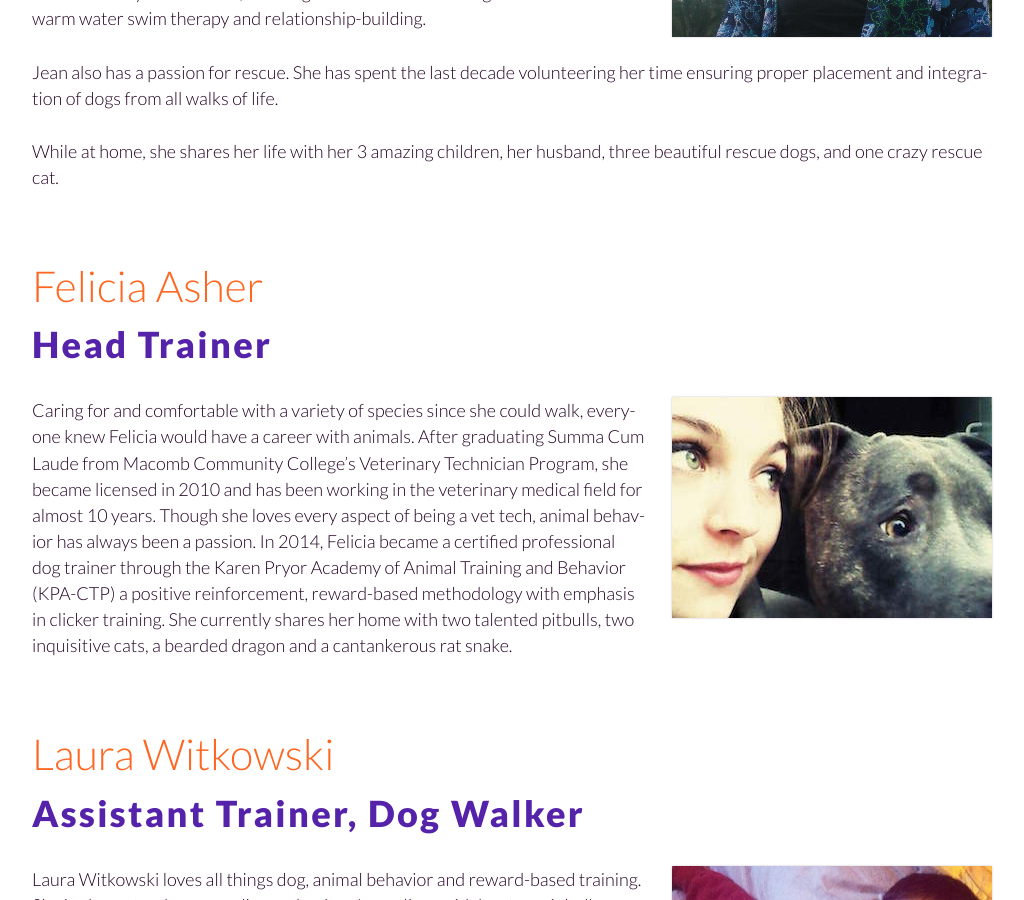
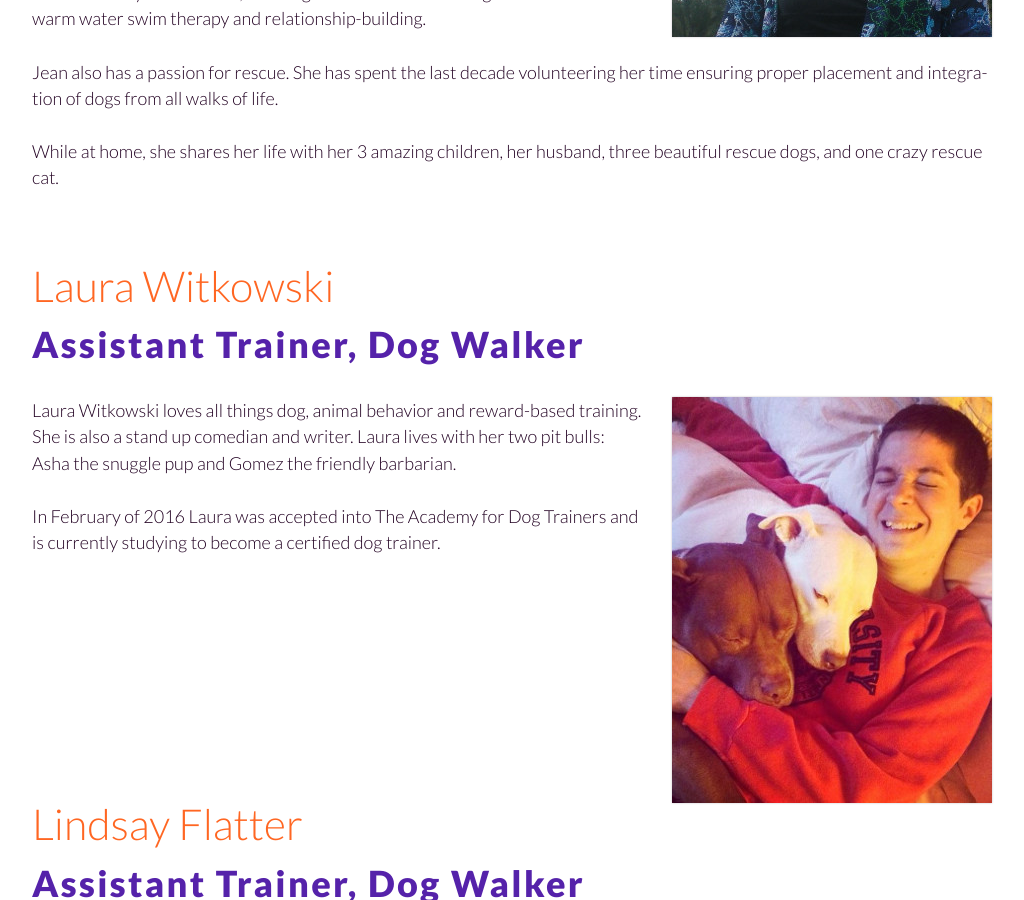
Before and after one commit to fidodogtraining/fidodogtraining.github.io, a Jekyll site: the page built from _autopages/about.md, in a window 1280 px wide and 900 px high, scrolled down 3044 px. Shown: the whole window, without its empty margins (128-1152 px from the left). Built offline with Jekyll 4.4.1, drawn with Linux system fonts in a browser that asks for light colours.

Commit message:
Update about.md

```diff
--- a/_autopages/about.md
+++ b/_autopages/about.md
@@ -106,23 +106,6 @@ time ensuring proper placement and integration of dogs from all walks of life.
 
 While at home, she shares her life with her 3 amazing children, her husband, three
 beautiful rescue dogs, and one crazy rescue cat.
-
-</section>
-
-<section class="region">
-
-## Felicia Asher
-
-### Head Trainer
-
-<img class="right" src="/images/Felicia.JPG" alt="" />
-Caring for and comfortable with a variety of species since she could walk, everyone knew Felicia would have a career with
-animals. After graduating Summa Cum Laude from Macomb Community College's Veterinary Technician Program, she became licensed
-in 2010 and has been working in the veterinary medical field for almost 10 years. Though she loves every aspect of being a
-vet tech, animal behavior has always been a passion. In 2014, Felicia became a certified professional dog trainer through
-the Karen Pryor Academy of Animal Training and Behavior (KPA-CTP) a positive reinforcement, reward-based methodology with
-emphasis in clicker training. She currently shares her home with two talented pitbulls, two inquisitive cats, a bearded
-dragon and a cantankerous rat snake.
 
 </section>
 
```
